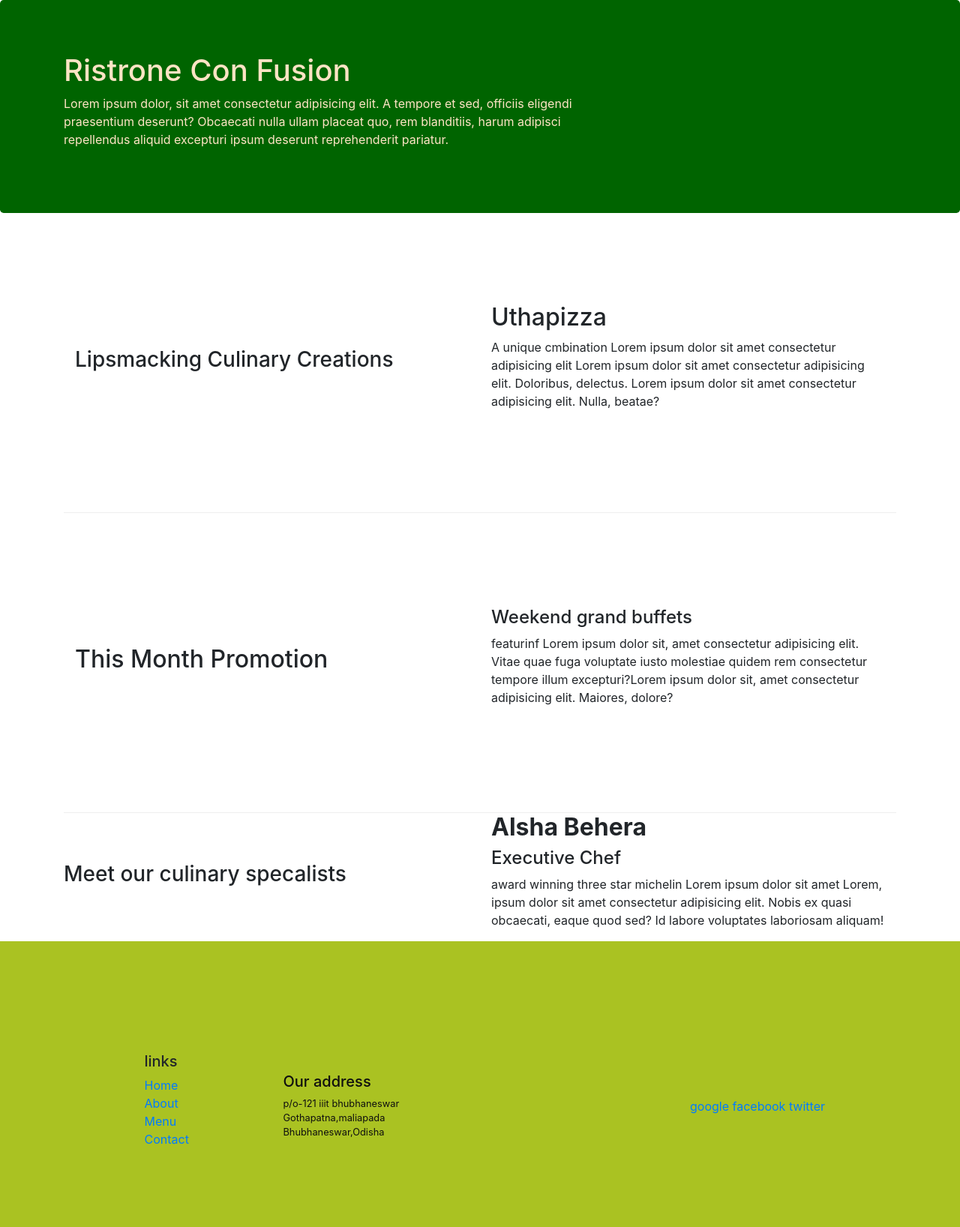
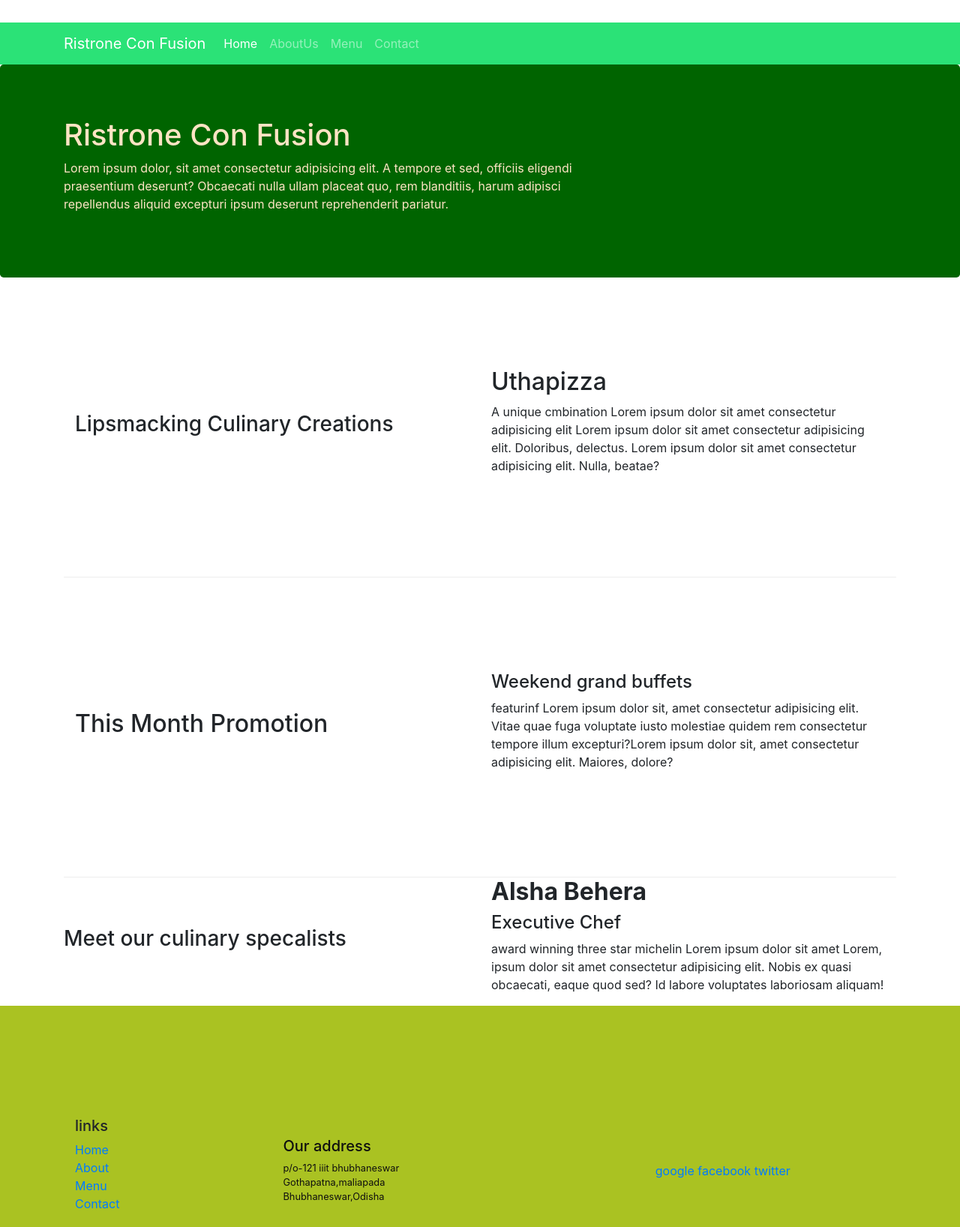
Before and after one commit to alshabehera/bootstrap, a website: page index.html in a window 1280 px wide. Shown: the top 1636 px of the page at 75% size. Drawn offline with nearby package versions, Linux system fonts and the light colour scheme.

Commit message:
Navbar and breadcrumb

```diff
--- a/css/aboutUs.css
+++ b/css/aboutUs.css
@@ -25,3 +25,7 @@
     margin:0px auto;
     padding:40px 0px 40px 0px;
 }
+
+.navbar-dark{
+    background-color: rgb(43, 226, 119);
+}
--- a/css/style.css
+++ b/css/style.css
@@ -38,3 +38,11 @@ address{
 
 
 }
+body{
+    padding:30px 0px 0px 0px;
+    z-index:0;
+}
+.navbar-dark{
+    background-color: rgb(43, 226, 119);
+
+}
--- a/index.html
+++ b/index.html
@@ -12,6 +12,26 @@
 </head>
 
 <body>
+
+    <nav class="navbar navbar-dark navbar-expand-sm fixed top">
+        <div class="container">
+            <button class="navbar-toggler" type="button" data-toggle="collapse" data-target="#Navbar">
+                <span class="navbar-toggler-icon"></span>
+            </button>
+            <a class="navbar-brand" href="#">Ristrone Con Fusion</a>
+            <div class="collapse navbar-collapse" id="Navbar">
+            <ul class="navbar-nav mr auto">
+                <li class="nav-item"><a class="nav-link active" href="#">Home</a> </li>
+                <li class="nav-item"><a class="nav-link" href="/aboutUs.html">AboutUs</a> </li>
+                <li class="nav-item"><a class="nav-link" href="#">Menu</a></li>
+                <li class="nav-item"><a class="nav-link" href="#">Contact</a></li>
+            </ul>
+            </div>
+        </div>
+
+        </div>
+
+    </nav>
     <header class="jumbotron">
         <div class="container">
             <div class="row row-hearder">
@@ -68,7 +88,7 @@
     <div>
     <div class="container">
         <div class="row row-content align-items-center">
-            <div class="col-4 offset-1 col-sm-2">
+            <div class="col-4 col-sm-3">
                 <h5>links</h5>
                 <ul class="list-unstyled">
                     <li><a href="#">Home</a></li>
@@ -77,7 +97,7 @@
                     <li><a href="#">Contact</a></li>
                 </ul>
             </div>
-            <div class="col-4 col-sm-9 col-md-5">
+            <div class="col-4 col-sm-5">
                 <div class="address">
                 <h5>Our address</h5>
                 <address>
@@ -87,7 +107,7 @@
                 </address>
                 </div>
             </div>
-            <div class="col-3 col-sm-4 align-self-center">
+            <div class="col-4 col-sm-3 align-self-center">
                 <div class="text-center">
                     <a href="www.google.com">google</a>
                     <a href="www.facebook.com">facebook</a>
```
Also changed, not shown: aboutUs.html (+23 -0 lines).
